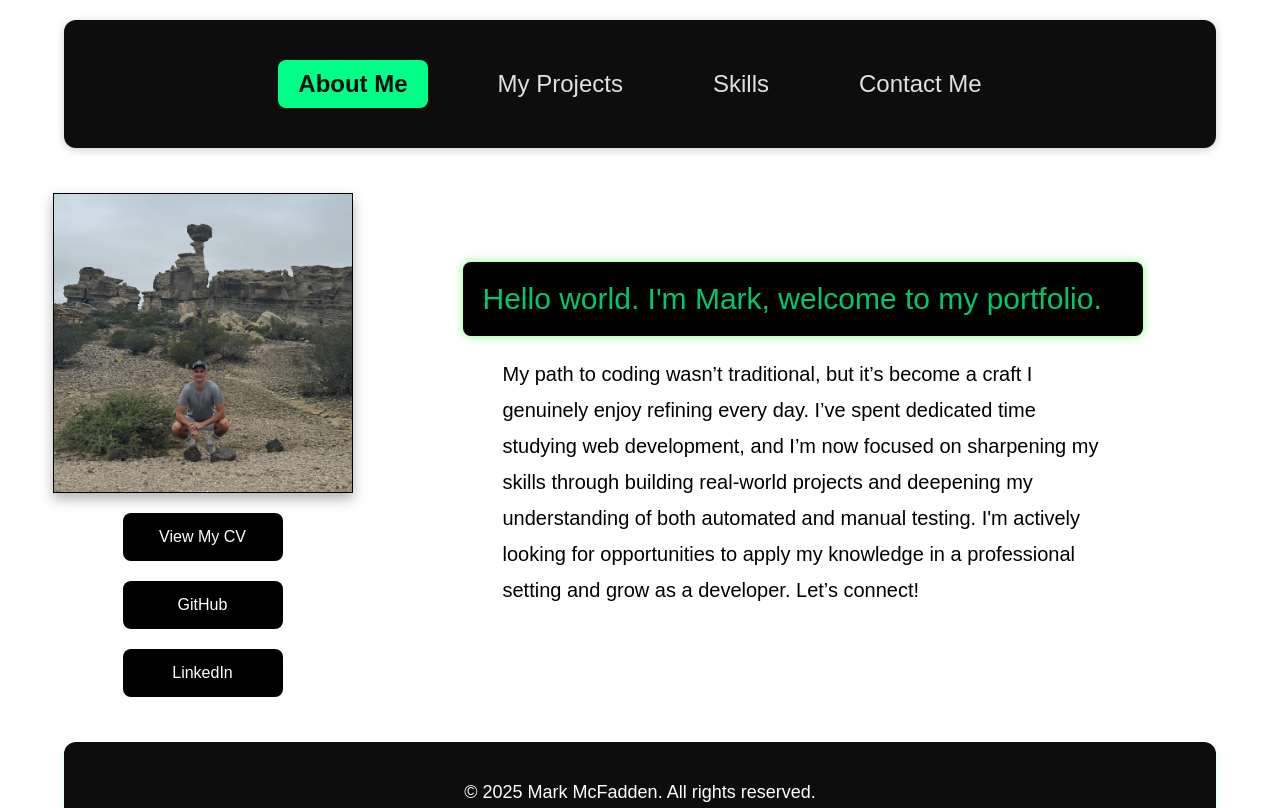
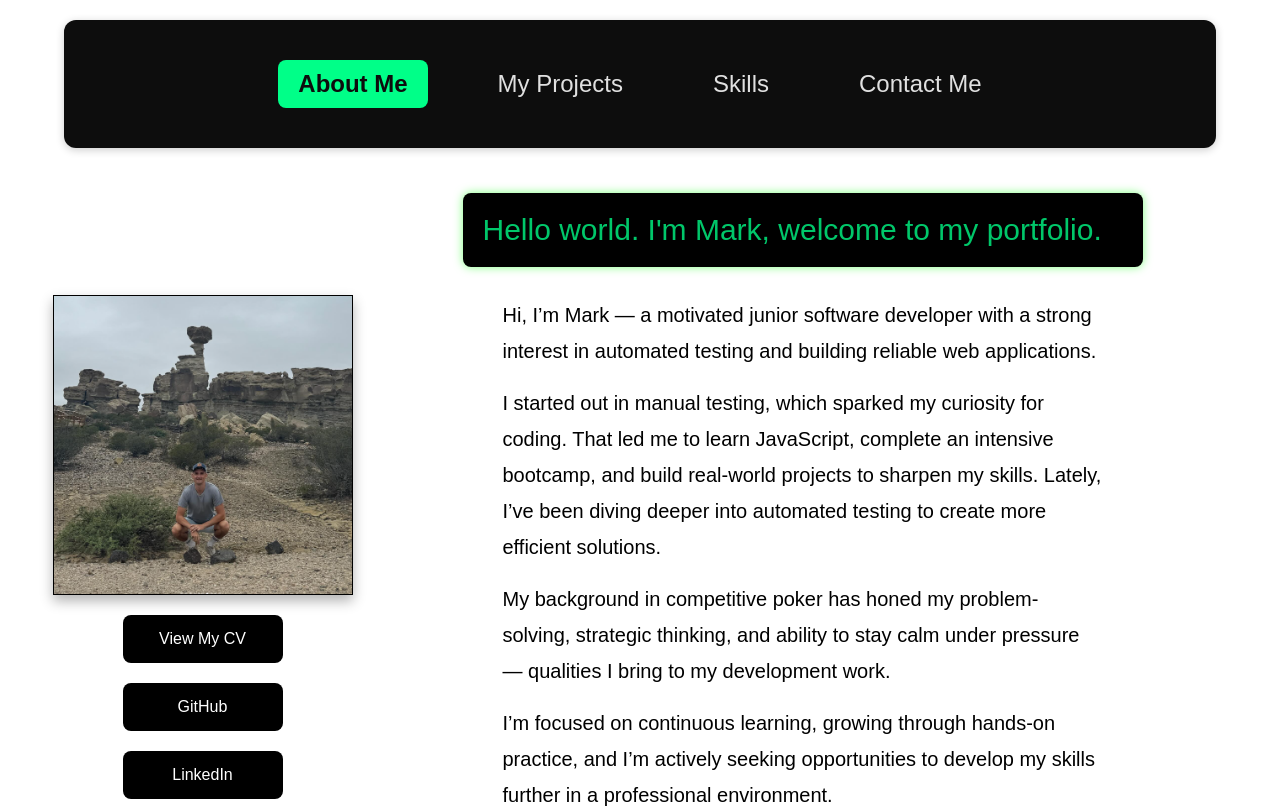
Before and after one commit to markamcfadden/myportfolio, a React (Vite) app: page / in a window 1280 px wide. Shown: the top 808 px of the page. Built offline with nearby package versions, Linux system fonts and the light colour scheme.

Commit message:
final bio

```diff
--- a/src/components/Biography.jsx
+++ b/src/components/Biography.jsx
@@ -4,13 +4,28 @@ function Biography() {
   return (
     <BioContainer>
       <BioText>
-        My path to coding wasn’t traditional, but it’s become a craft I
-        genuinely enjoy refining every day. I’ve spent dedicated time studying
-        web development, and I’m now focused on sharpening my skills through
-        building real-world projects and deepening my understanding of both
-        automated and manual testing. I'm actively looking for opportunities to
-        apply my knowledge in a professional setting and grow as a developer.
-        Let’s connect!
+        <p>
+          Hi, I’m Mark — a motivated junior software developer with a strong
+          interest in automated testing and building reliable web applications.
+        </p>
+        <p>
+          I started out in manual testing, which sparked my curiosity for
+          coding. That led me to learn JavaScript, complete an intensive
+          bootcamp, and build real-world projects to sharpen my skills. Lately,
+          I’ve been diving deeper into automated testing to create more
+          efficient solutions.
+        </p>
+        <p>
+          My background in competitive poker has honed my problem-solving,
+          strategic thinking, and ability to stay calm under pressure —
+          qualities I bring to my development work.
+        </p>
+        <p>
+          I’m focused on continuous learning, growing through hands-on practice,
+          and I’m actively seeking opportunities to develop my skills further in
+          a professional environment.
+        </p>
+        <p>Let’s connect!</p>
       </BioText>
     </BioContainer>
   );
@@ -23,8 +38,13 @@ const BioContainer = styled.div`
 `;
 
 const BioText = styled.p`
+  margin-top: 10px;
   white-space: pre-line;
   line-height: 1.8;
   font-size: 20px;
   max-width: 600px;
+
+  p {
+    margin-bottom: 16px;
+  }
 `;
```
